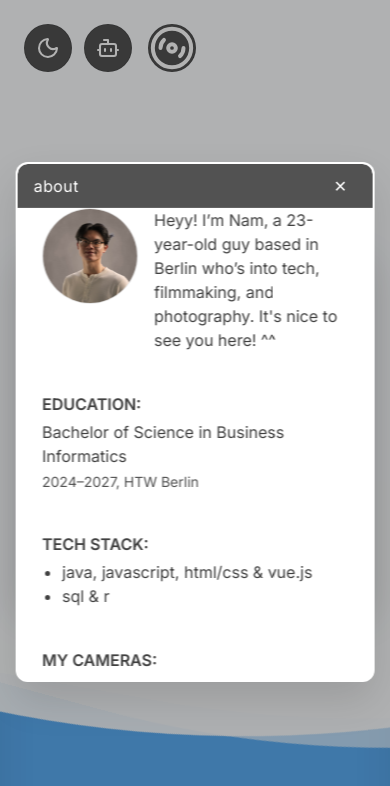
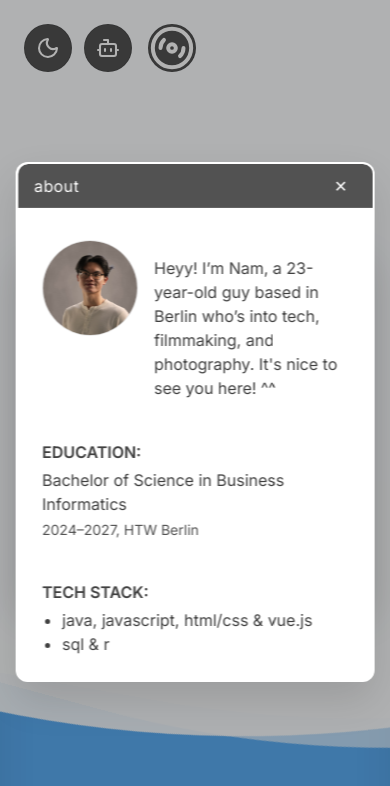
Before and after one commit to NamTakeshi/personal-website, a Vue app: page / in a window 390 px wide. Both pictures are taken after a click on the button "about". Shown: the top 786 px of the page. Built offline with nearby package versions, Linux system fonts and the light colour scheme.

Commit message:
Mobile UI verschönern

```diff
--- a/src/components/ModalWindow.vue
+++ b/src/components/ModalWindow.vue
@@ -138,7 +138,7 @@ function onPointerUp(e) {
     <div v-if="open" class="fixed inset-0 z-50 flex items-center justify-center p-4 bg-black/30" @click="onBackdropClick">
       <div
           ref="modalRef"
-          class="relative overflow-hidden w-[760px] max-w-[92vw] h-[520px] rounded-xl border-2 shadow-[0_18px_40px_rgba(0,0,0,0.12)] max-sm:h-[560px]"
+          class="relative box-border overflow-x-hidden w-[760px] max-w-[92vw] h-[520px] rounded-xl border-2 shadow-[0_18px_40px_rgba(0,0,0,0.12)] max-sm:h-[560px]"
           :class="[props.modalBg === 'bg-white' ? 'border-black/30' : 'border-white/10', props.modalBg]"
           :style="{
     width: props.width,
@@ -178,7 +178,7 @@ function onPointerUp(e) {
             class="overflow-x-hidden overflow-y-auto text-left dark:bg-transparent"
             :style="{ height: `calc(${props.height} - 44px)` }"
         >
-          <div class="h-full min-h-0 px-6 pb-6 flex flex-col"
+          <div class="h-full min-h-0 px-6 pb-6 flex flex-col "
                :class="props.modalBg !== 'bg-white' ? 'text-white' : 'text-neutral-700'"
           >
             <slot />
--- a/src/components/WindowCard.vue
+++ b/src/components/WindowCard.vue
@@ -173,7 +173,7 @@ function closeModal() {
   <!-- ABOUT Modal: Inhalt ergänzt -->
   <ModalWindow title="about" :open="active === 'about'" modal-bg="bg-white dark:bg-transparent backdrop-blur-xl" @close="closeModal">
 
-    <div class="flex items-start gap-4">
+    <div class="flex items-start gap-4 mt-8">
       <!-- Profilbild links -->
       <img
           src="/images/profil6 2.JPG"
@@ -184,7 +184,7 @@ function closeModal() {
 
       <!-- Text rechts daneben -->
       <div class="grid gap-2 mb-10">
-        <p class="text-neutral-700 dark:text-white mt-0 sm:mt-6 mb-0 sm:mb-5">
+        <p class="text-neutral-700 dark:text-white mt-4 sm:mt-6 mb-0 sm:mb-5">
           Heyy! I’m Nam, a 23-year-old guy based in Berlin
           who’s into tech, filmmaking, and photography.
           It's nice to see you here! ^^
```
